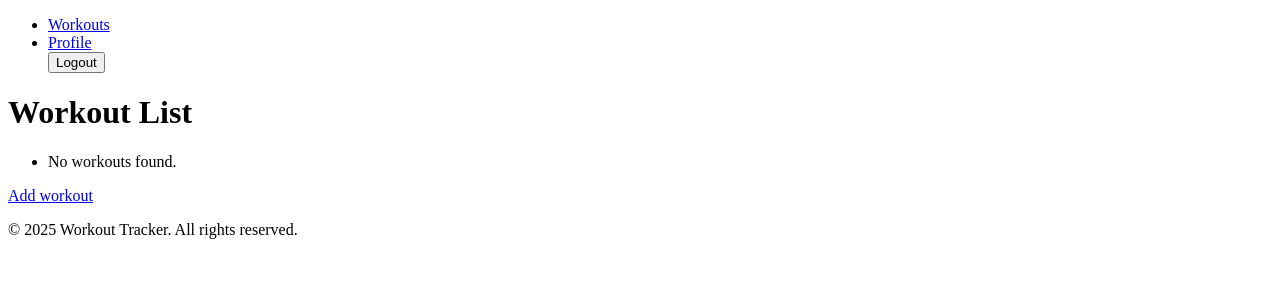
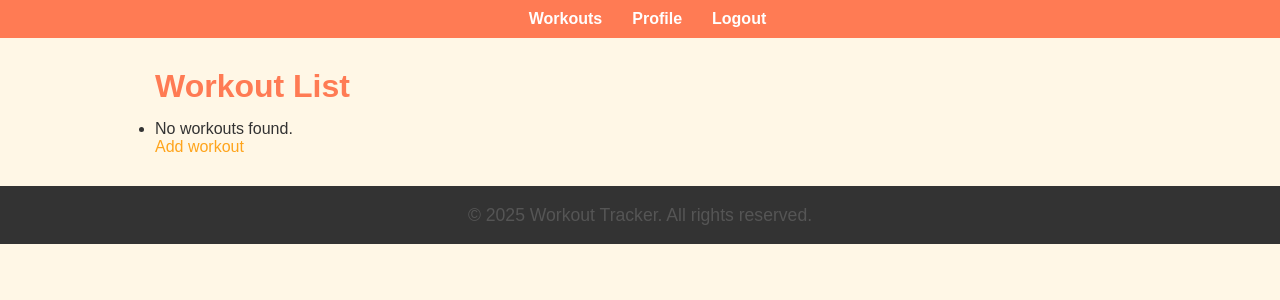
Before and after one commit to juancmorenoh/django_triathlon_tracker, a Django app: page /workouts/ in a window 1280 px wide. Shown: the top 300 px of the page. Run offline with Django 5.2, Linux system fonts and the light colour scheme; the visitor is signed in with stand-in values (Sample User, id 1); data that the repository does not hold is empty.

Commit message:
Create styles.css for base template and styled general

```diff
--- /dev/null
+++ b/static/css/styles.css
@@ -0,0 +1,119 @@
+/* General Reset */
+*,
+*::before,
+*::after {
+    margin: 0;
+    padding: 0;
+    box-sizing: border-box;
+}
+
+body {
+    font-family: 'Arial', sans-serif;
+    background-color: #fff7e6; /* Warm, light beige */
+    color: #333;
+    padding: 0;
+    margin: 0;
+}
+
+/* Header Styles */
+header {
+    background-color: #ff7b54; /* Vibrant coral */
+    padding: 10px 0;
+}
+
+header nav ul {
+    display: flex;
+    justify-content: center;
+    list-style: none;
+}
+
+header nav ul li {
+    margin: 0 15px;
+}
+
+header nav ul li a{
+    text-decoration: none;
+    color: white;
+    font-weight: bold;
+    font-size: 16px;
+    transition: color 0.3s ease;
+}
+
+header nav ul li a:hover {
+    color: #ffdac1; /* Light peach */
+}
+
+/* Main Section Styles */
+main {
+    padding: 30px 15px;
+    max-width: 1000px;
+    margin: 0 auto;
+}
+
+h1 {
+    font-size: 2rem;
+    margin-bottom: 15px;
+    color: #ff7b54; /* Coral */
+}
+
+p {
+    font-size: 1.1rem;
+    color: #555;
+    line-height: 1.6;
+}
+
+/* Footer Styles */
+footer {
+    background-color: #333;
+    color: white;
+    text-align: center;
+    padding: 15px 0;
+}
+
+/* Style for the logout button in the navbar */
+.nav-logout-btn {
+    background: none;
+    border: none;
+    color: white;
+    font-weight: bold;
+    font-size: 16px;
+    cursor: pointer;
+    transition: color 0.3s ease;
+    margin-left: 15px;
+}
+
+.nav-logout-btn:hover {
+    color: #ffdac1; /* Light peach, same as hover effect for links */
+}
+
+
+/* Link Styles */
+a {
+    text-decoration: none;
+    color: #ffa41b; /* Matches button orange */
+    transition: color 0.3s ease;
+}
+
+a:hover {
+    color: #ff6f00; /* Darker orange */
+}
+
+/* Responsive Styles */
+@media (max-width: 768px) {
+    header nav ul {
+        flex-direction: column;
+        text-align: center;
+    }
+
+    header nav ul li {
+        margin: 10px 0;
+    }
+
+    h1 {
+        font-size: 1.8rem;
+    }
+
+    p {
+        font-size: 1rem;
+    }
+}
--- a/templates/base.html
+++ b/templates/base.html
@@ -1,10 +1,12 @@
+{% load static %}
+
 <!DOCTYPE html>
 <html lang="en">
 <head>
     <meta charset="UTF-8">
     <meta name="viewport" content="width=device-width, initial-scale=1.0">
     <title>{% block title %}Workout List{% endblock %}</title>
-
+    <link rel="stylesheet" href="{% static 'css/styles.css' %}">
 </head>
 <body>
     <!-- Header with navigation -->
@@ -18,7 +20,7 @@
                     <!-- Log out form -->
                     <form method="post" action="{% url 'logout' %}" style="display:inline;">
                         {% csrf_token %}
-                        <button type="submit">Logout</button>
+                        <button type="submit" class="nav-logout-btn">Logout</button>
                     </form>
                 {% else %}
                     <li><a href="{% url 'login' %}">Login</a></li>
--- a/triathlon_tracker/settings.py
+++ b/triathlon_tracker/settings.py
@@ -123,8 +123,12 @@ USE_TZ = True
 
 # Static files (CSS, JavaScript, Images)
 # https://docs.djangoproject.com/en/5.1/howto/static-files/
+STATIC_URL = '/static/'
 
-STATIC_URL = 'static/'
+# This is for a `static/` folder in the project root
+STATICFILES_DIRS = [
+    BASE_DIR / 'static',
+]
 
 # Default primary key field type
 # https://docs.djangoproject.com/en/5.1/ref/settings/#default-auto-field
```
